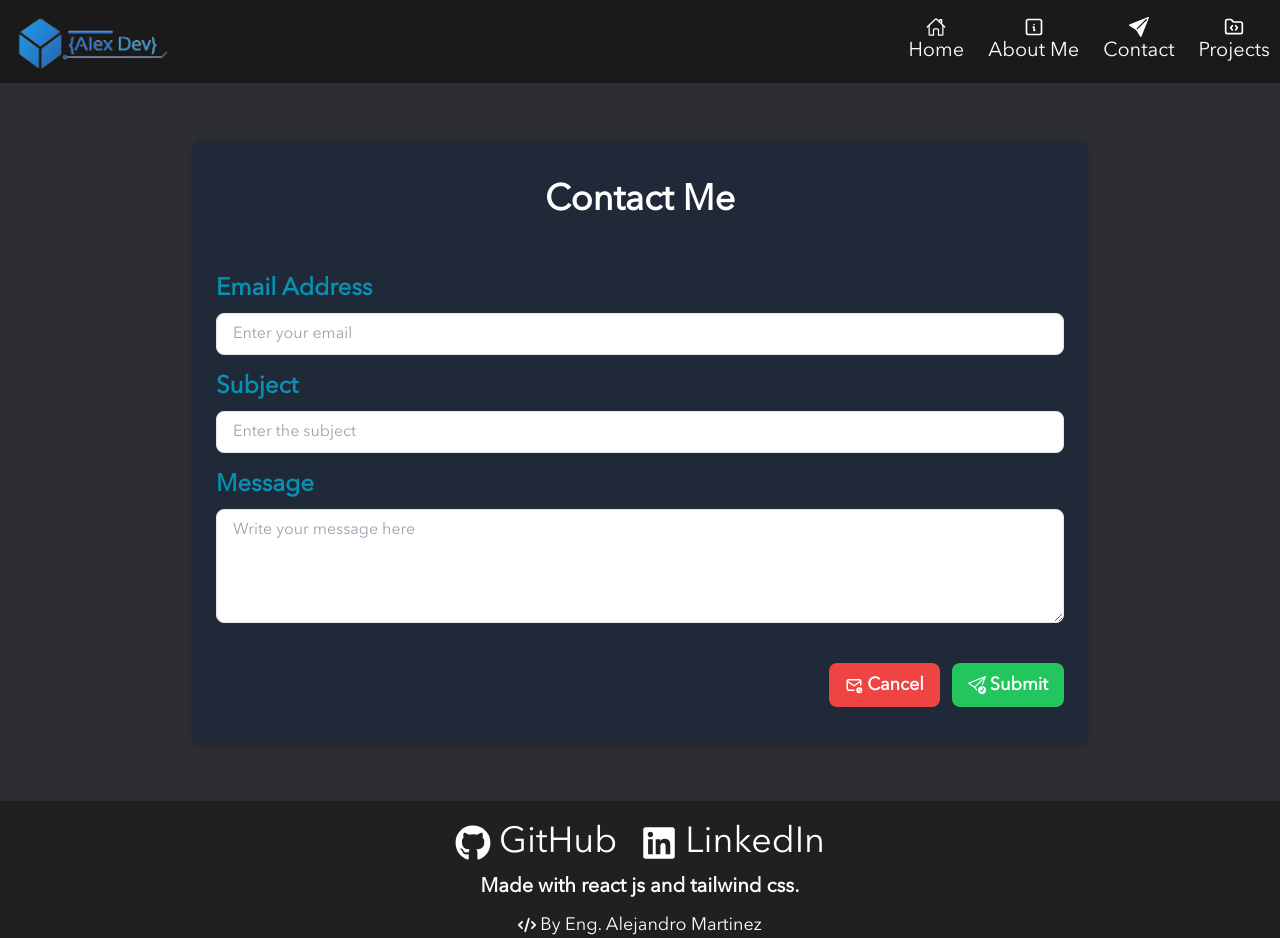
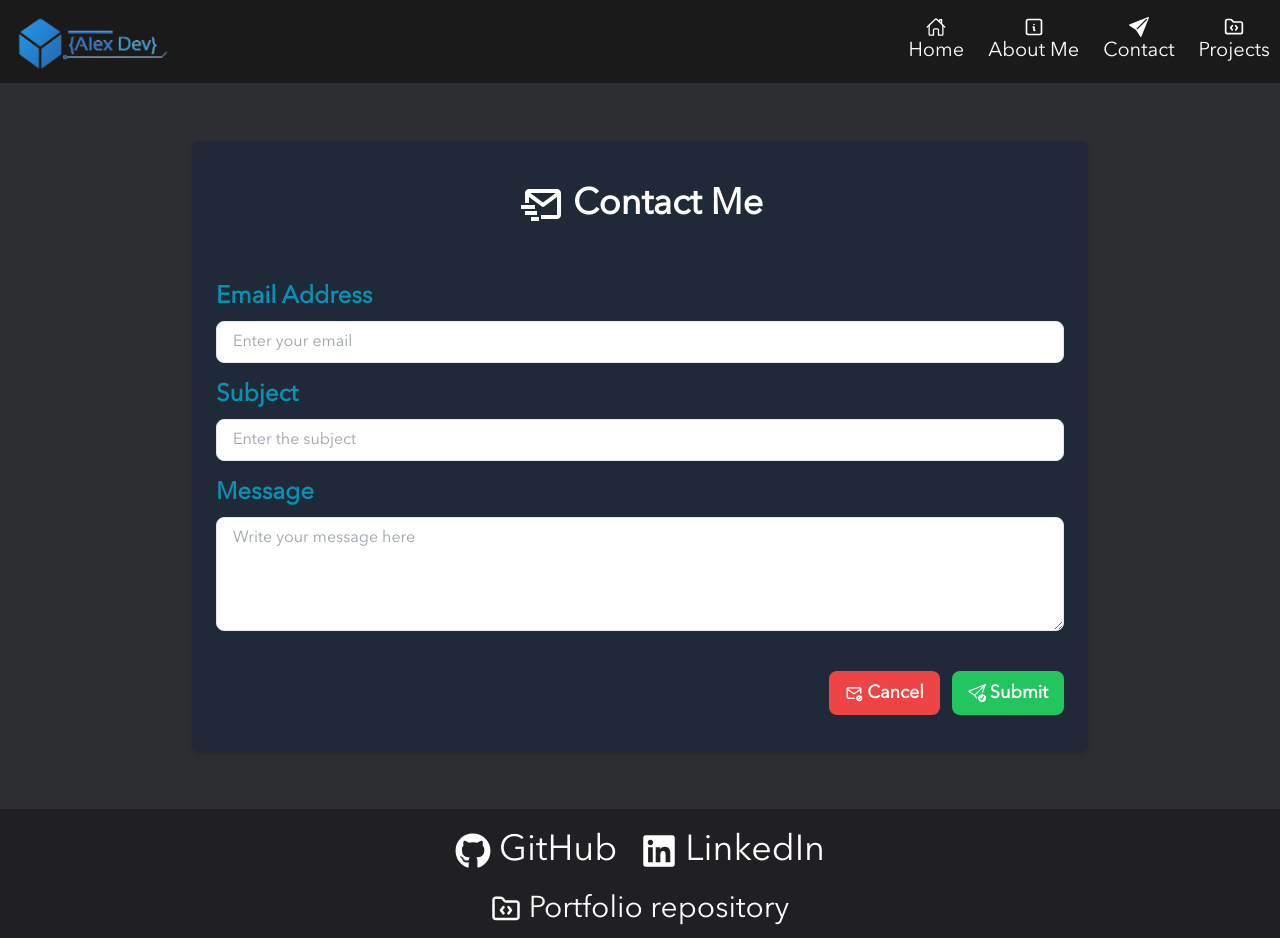
Before and after one commit to AlejandroMtz10/AlejandroDev, a React (Vite) app: page /AlejandroDev/Contact in a window 1280 px wide. Shown: the top 938 px of the page. Built offline with nearby package versions, Linux system fonts and the light colour scheme.

Commit message:
Update somethings in my portfolio like footer, contact me and section personal projects

```diff
--- a/src/components/ContactForm/ContactForm.jsx
+++ b/src/components/ContactForm/ContactForm.jsx
@@ -5,6 +5,7 @@ import { useNavigate } from "react-router-dom";
 import { toast, ToastContainer } from 'react-toastify';
 import { TbMailCancel } from "react-icons/tb";
 import { BsSendCheck } from "react-icons/bs";
+import { BiMailSend } from "react-icons/bi";
 
 const ContactForm = () => {
     const navigate = useNavigate();
@@ -84,7 +85,8 @@ const ContactForm = () => {
     return (
         <div className="flex justify-center items-center py-10">
             <div className="w-full max-w-4xl p-6 bg-gray-800 rounded-lg shadow-md">
-                <h2 className="text-4xl font-semibold text-white text-center py-4 mb-6">
+                <h2 className="text-4xl font-semibold text-white text-center py-4 mb-6 flex items-center justify-center gap-2">
+                    <BiMailSend className="text-5xl" />
                     Contact Me
                 </h2>
                 <form onSubmit={handleSubmit} className="py-3">
--- a/src/components/Footer/Footer.jsx
+++ b/src/components/Footer/Footer.jsx
@@ -4,6 +4,7 @@ import "./Footer.css";
 import { FaGithub } from "react-icons/fa";
 import { FaLinkedin } from "react-icons/fa6";
 import { FaCode } from "react-icons/fa6";
+import { LuFolderCode } from "react-icons/lu";
 
 function Footer() {
     const year = new Date().getFullYear();
@@ -32,9 +33,21 @@ function Footer() {
                     </a>
                 </div>
             </div>
+            <div className="flex flex-wrap justify-center items-center gap-6 pb-2 pt-3">
+                {/* GitHub repository */}
+                <div className="text-white hover:text-cyan-600">
+                    <a
+                        href="https://github.com/AlejandroMtz10/AlejandroDev"
+                        className="flex items-center gap-2 text-3xl"
+                    >
+                        <LuFolderCode />
+                        <span>Portfolio repository</span>
+                    </a>
+                </div>
+            </div>
             <div className="flex space-x-8 place-content-center items-center text-lg text-white pb-2">
                 <div className="place-content-center place-items-center">
-                    <p className="items-center">Made with react js and tailwind css.</p>
+                    <p className="items-center">Made with react js, vite and tailwind css.</p>
                 </div>
             </div>
 
--- a/src/json/personalProjects.json
+++ b/src/json/personalProjects.json
@@ -5,7 +5,7 @@
         "stack": [
             {"tech":"PHP","icon":"technologiesLogos/php.svg"},
             {"tech":"JavaScript","icon":"technologiesLogos/java-script.svg"},
-            {"tech":"MySQL","icon":"technologiesLogos/jquery.svg"},
+            {"tech":"JQuery","icon":"technologiesLogos/jquery.svg"},
             {"tech":"MySQL","icon":"toolsLogos/my-sql.svg"},
             {"tech":"HTML","icon":"technologiesLogos/html.svg"},
             {"tech":"CSS","icon":"technologiesLogos/css.svg"},
--- a/src/pages/Contact/Contact.jsx
+++ b/src/pages/Contact/Contact.jsx
@@ -1,7 +1,7 @@
 /* eslint-disable no-unused-vars */
 import React from "react";
 import ContactForm from "../../components/ContactForm";
-import EmailCard from "../../components/EmailCard"
+
 function Contact() {
     return(
         <div className="container mx-auto">
```
